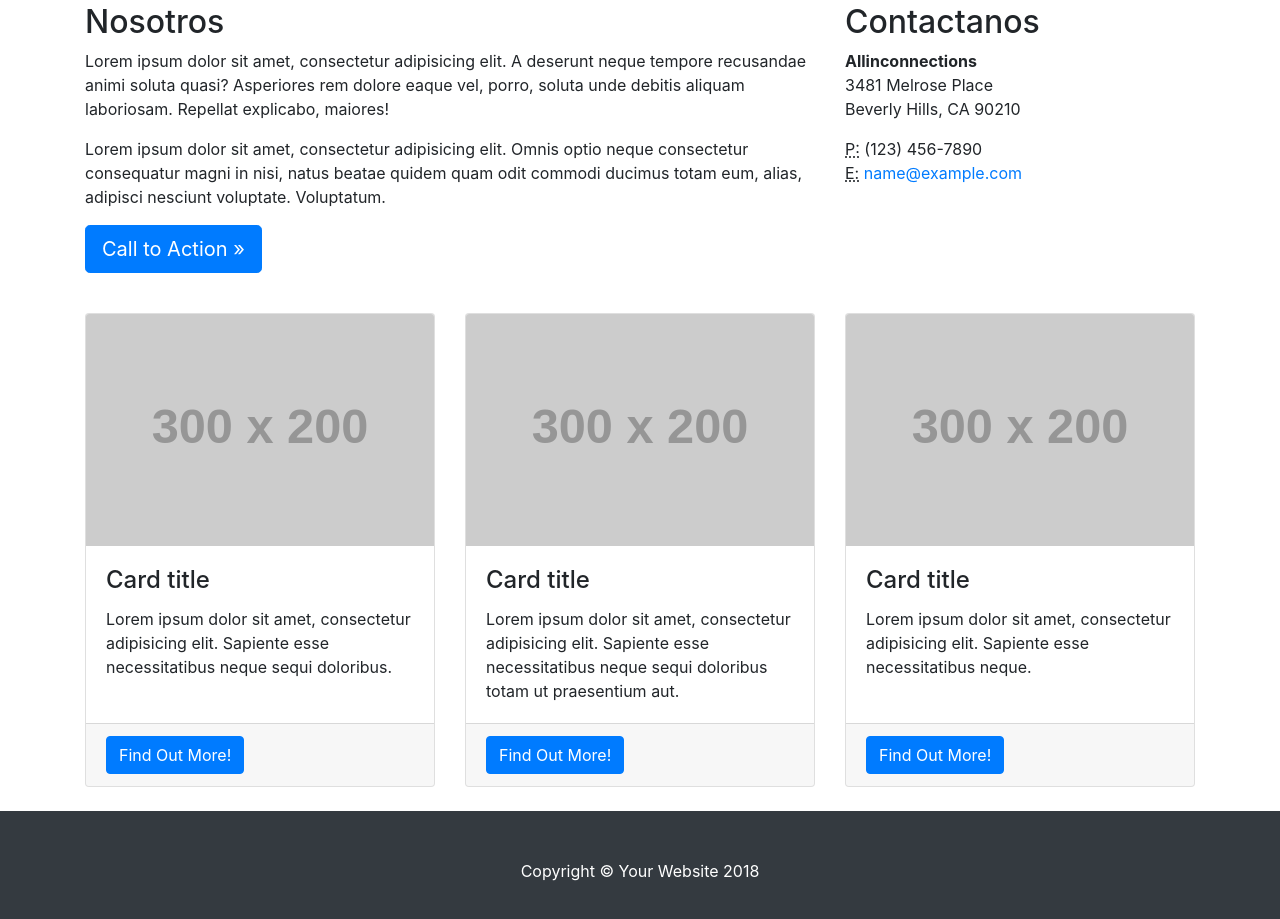
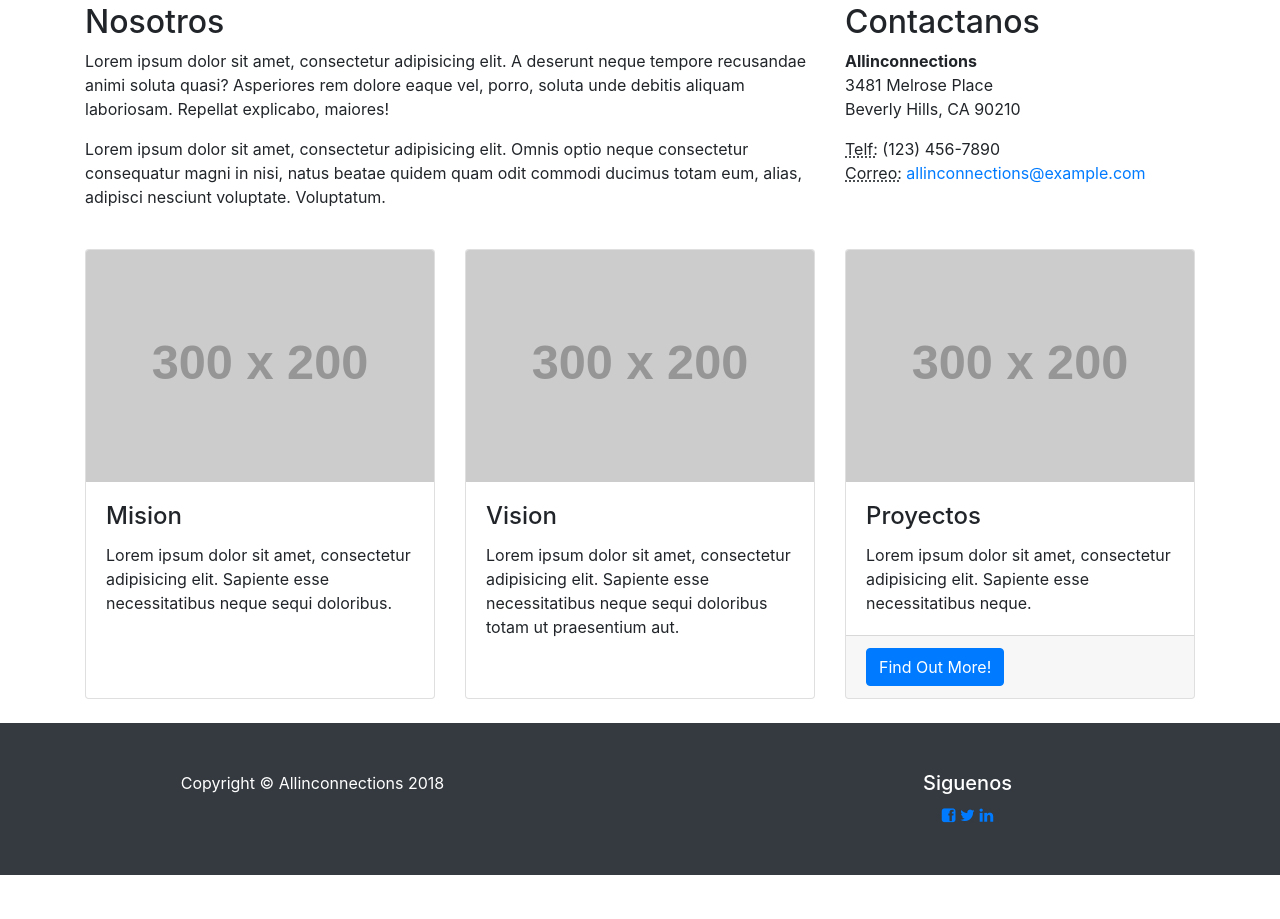
Before and after one commit to Sweetejebus/allinconnections, a website: page nosotros.html in a window 1280 px wide. Shown: the part 477-1396 px from the top of the page. After the commit the page ends 1352 px from the top, so only its background shows below. Drawn offline with Linux system fonts and the light colour scheme; placeholder pictures from the web are drawn by us; files whose address does not match are found by name.

Commit message:
footer redes sociales y contacto en nosotros

```diff
--- a/css/business-frontpage.css
+++ b/css/business-frontpage.css
@@ -1,9 +1,3 @@
-/*!
- * Start Bootstrap - Busines Frontpage (https://startbootstrap.com/template-overviews/business-frontpage)
- * Copyright 2013-2017 Start Bootstrap
- * Licensed under MIT (https://github.com/BlackrockDigital/startbootstrap-business-frontpage/blob/master/LICENSE)
- */
-
 body {
   padding-top: 54px;
 }
@@ -17,7 +11,7 @@ body {
 .business-header {
   height: 50vh;
   min-height: 300px;
-  background: url('img/banner.jpg') center center no-repeat scroll;
+  background: url('img/t6.jpg') center center no-repeat scroll;
   -webkit-background-size: cover;
   -moz-background-size: cover;
   background-size: cover;
--- a/nosotros.html
+++ b/nosotros.html
@@ -8,7 +8,7 @@
     <meta name="description" content="">
     <meta name="author" content="">
 
-    <title>Nosotros|Allinconnections</title>
+    <title>Nosotros | Allinconnections</title>
 
     <!-- Bootstrap core CSS -->
     <link href="vendor/bootstrap/css/bootstrap.min.css" rel="stylesheet">
@@ -16,6 +16,8 @@
     <!-- Custom styles for this template -->
     <link href="css/full-slider.css" rel="stylesheet">
     <link href="css/business-frontpage.css" rel="stylesheet">
+
+    <link rel="stylesheet" type="text/css" href="css/font-awesome.css">
   </head>
 
   <body>
@@ -48,11 +50,12 @@
       </div>
     </nav>
 
-    <header class="business-header">
+    <header class="business-header" style="background: url('img/banner.jpg');">
       <div class="container">
         <div class="row">
           <div class="col-lg-12">
-           </div>
+
+          </div>
         </div>
       </div>
     </header>
@@ -65,9 +68,7 @@
           <h2 class="mt-4">Nosotros</h2>
           <p>Lorem ipsum dolor sit amet, consectetur adipisicing elit. A deserunt neque tempore recusandae animi soluta quasi? Asperiores rem dolore eaque vel, porro, soluta unde debitis aliquam laboriosam. Repellat explicabo, maiores!</p>
           <p>Lorem ipsum dolor sit amet, consectetur adipisicing elit. Omnis optio neque consectetur consequatur magni in nisi, natus beatae quidem quam odit commodi ducimus totam eum, alias, adipisci nesciunt voluptate. Voluptatum.</p>
-          <p>
-            <a class="btn btn-primary btn-lg" href="#">Call to Action &raquo;</a>
-          </p>
+
         </div>
         <div class="col-sm-4">
           <h2 class="mt-4">Contactanos</h2>
@@ -78,11 +79,11 @@
             <br>
           </address>
           <address>
-            <abbr title="Phone">P:</abbr>
+            <abbr title="Phone">Telf:</abbr>
             (123) 456-7890
             <br>
-            <abbr title="Email">E:</abbr>
-            <a href="mailto:#">name@example.com</a>
+            <abbr title="Email">Correo:</abbr>
+            <a href="mailto:#">allinconnections@example.com</a>
           </address>
         </div>
       </div>
@@ -93,11 +94,8 @@
           <div class="card">
             <img class="card-img-top" src="http://placehold.it/300x200" alt="">
             <div class="card-body">
-              <h4 class="card-title">Card title</h4>
+              <h4 class="card-title">Mision</h4>
               <p class="card-text">Lorem ipsum dolor sit amet, consectetur adipisicing elit. Sapiente esse necessitatibus neque sequi doloribus.</p>
-            </div>
-            <div class="card-footer">
-              <a href="#" class="btn btn-primary">Find Out More!</a>
             </div>
           </div>
         </div>
@@ -105,11 +103,8 @@
           <div class="card">
             <img class="card-img-top" src="http://placehold.it/300x200" alt="">
             <div class="card-body">
-              <h4 class="card-title">Card title</h4>
+              <h4 class="card-title">Vision</h4>
               <p class="card-text">Lorem ipsum dolor sit amet, consectetur adipisicing elit. Sapiente esse necessitatibus neque sequi doloribus totam ut praesentium aut.</p>
-            </div>
-            <div class="card-footer">
-              <a href="#" class="btn btn-primary">Find Out More!</a>
             </div>
           </div>
         </div>
@@ -117,7 +112,7 @@
           <div class="card">
             <img class="card-img-top" src="http://placehold.it/300x200" alt="">
             <div class="card-body">
-              <h4 class="card-title">Card title</h4>
+              <h4 class="card-title">Proyectos</h4>
               <p class="card-text">Lorem ipsum dolor sit amet, consectetur adipisicing elit. Sapiente esse necessitatibus neque.</p>
             </div>
             <div class="card-footer">
@@ -134,8 +129,23 @@
 
     <!-- Footer -->
     <footer class="py-5 bg-dark">
-      <div class="container">
-        <p class="m-0 text-center text-white">Copyright &copy; Your Website 2018</p>
+      <div class="row">
+        <div class="col-sm-6">
+            <div class="container">
+              <div class="text-center">
+              <p class="m-0 text-center text-white">Copyright &copy; Allinconnections 2018</p>
+          </div>
+           </div>
+        </div>
+        <div class="col-sm-6">
+          <div class="container">
+              <div class="text-center text-white">
+                <h5>Siguenos</h5>
+                  <a href="#"><i class="fa fa-facebook-square"></i></a>
+                  <a href="#"><i class="fa fa-twitter"></i></a>
+                  <a href="#"><i class="fa fa-linkedin"></i></a>
+             </div>
+        </div>
       </div>
       <!-- /.container -->
     </footer>
```
Also changed, not shown: contacto.html (+19 -3 lines), index.html (+19 -3 lines), servicios.html (+20 -3 lines), css/bootstrap.css, img/banner.jpg.
